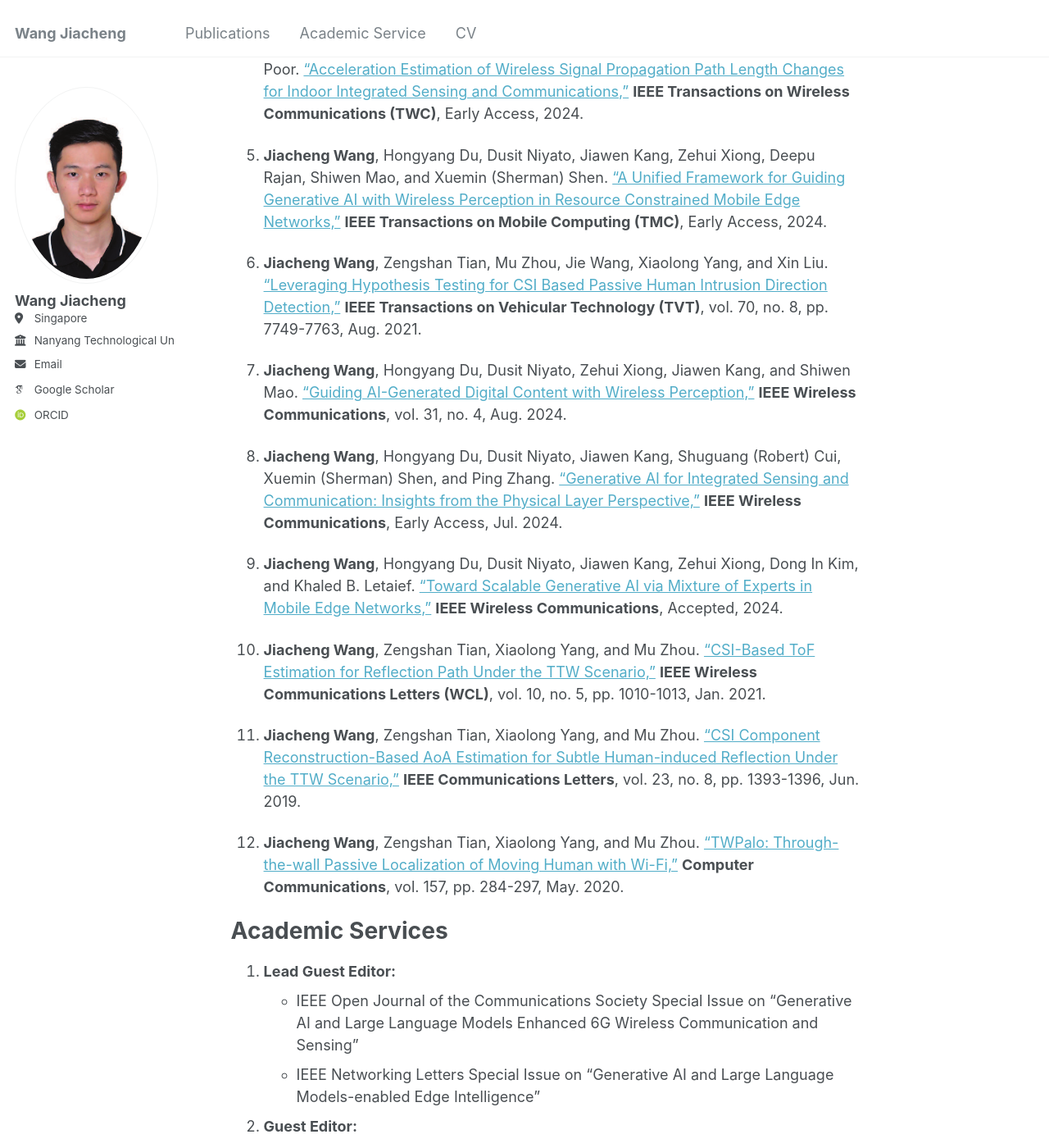
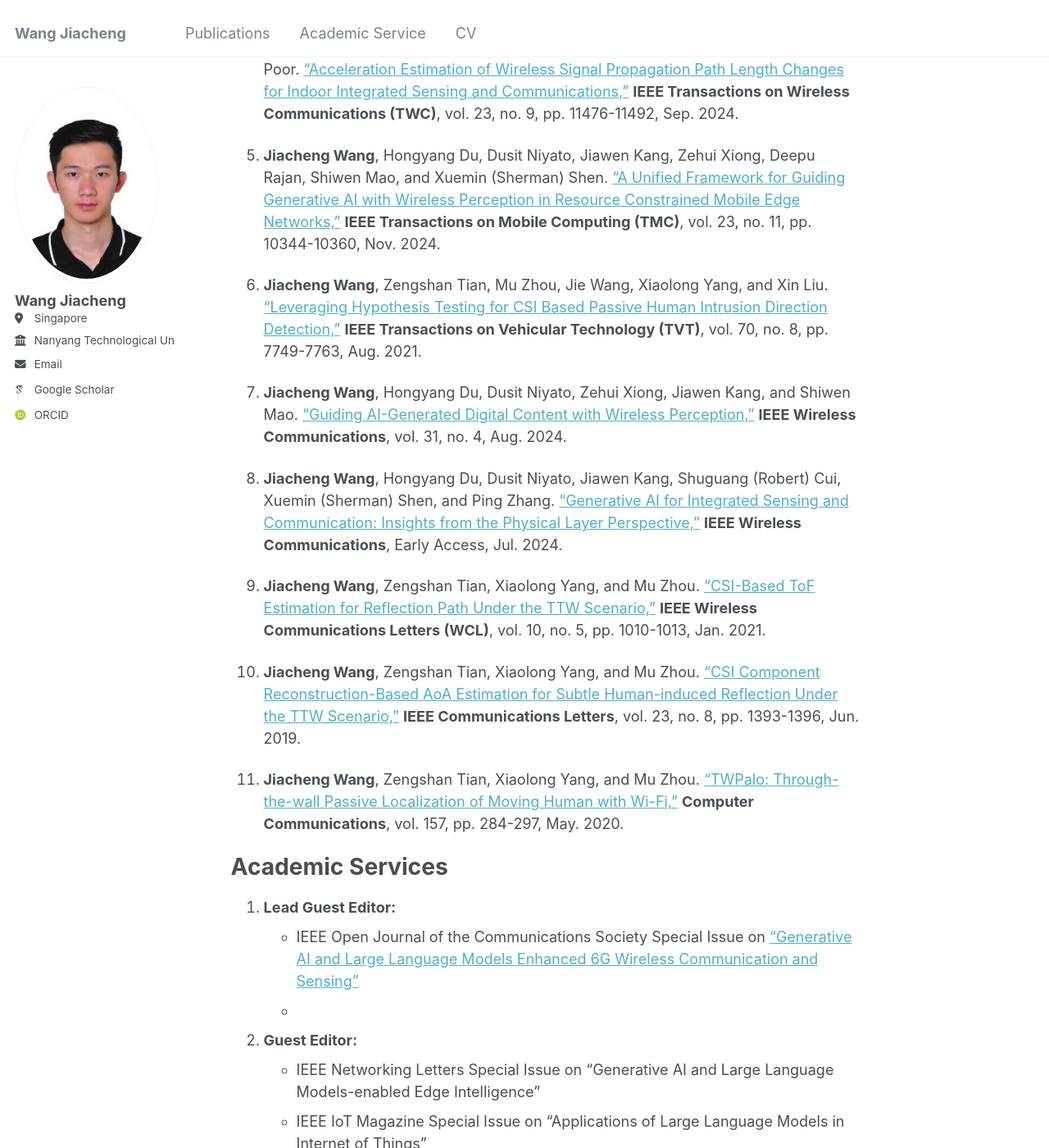
Before and after one commit to W-JiaCheng/W-JiaCheng.github.io, a Jekyll site: the page built from _pages/about.md, in a window 1280 px wide and 1400 px high, scrolled down 1206 px. Shown: the whole window at 82% size. Built offline with Jekyll 4.4.1, drawn with Linux system fonts in a browser that asks for light colours; some web fonts are replaced; some of the changed text lies outside the part shown.

Commit message:
Update about.md

```diff
--- a/_pages/about.md
+++ b/_pages/about.md
@@ -15,65 +15,63 @@ Prior to my current position, I received my Ph.D. degree from the School of Comm
 My research primarily centers around **Wireless Sensing and Generative AI**. Our key objectives include:
 
 1. Wireless Sensing:
-   - Through-the-wall detection and localization
-   - CSI-based human activity recognition
+   - Signal parameter estimation for wireless sensing
+   - CSI-based human detection, localization, and activity recognition
    - Integrated sensing and communications (ISAC)
 
-2. Generative AI for Communications:
+2. Generative AI (GenAI) for wireless sensing and communications:
    - Generative AI-assisted wireless sensing
    - Semantic communications
-   - Edge intelligence and network optimization
+   - GenAI-based edge intelligence and network optimization
 
 ---
 
 Selected First-author Papers
 ======
-1. **Jiacheng Wang**, Hongyang Du, Dusit Niyato, Zehui Xiong, Jiawen Kang, Bo Ai, Zhu Han, and Dong In Kim. ["Generative Artificial Intelligence Assisted Wireless Sensing: Human Flow Detection in Practical Communication Environments,"](https://ieeexplore.ieee.org/) **IEEE Journal on Selected Areas in Communications (JSAC)**, accepted, 2024.
+1. **Jiacheng Wang**, Hongyang Du, Dusit Niyato, Zehui Xiong, Jiawen Kang, Bo Ai, Zhu Han, and Dong In Kim. ["Generative Artificial Intelligence Assisted Wireless Sensing: Human Flow Detection in Practical Communication Environments,"](https://ieeexplore.ieee.org/document/10557650) **IEEE Journal on Selected Areas in Communications (JSAC)**, accepted, 2024.
 
-2. **Jiacheng Wang**, Hongyang Du, Dusit Niyato, Mu Zhou, Jiawen Kang, Zehui Xiong, and Abbas Jamalipour. ["Through the Wall Detection and Localization of Autonomous Mobile Device in Indoor Scenario,"](https://ieeexplore.ieee.org/) **IEEE Journal on Selected Areas in Communications (JSAC)**, vol. 42, no. 1, pp. 161-176, Jan. 2024.
+2. **Jiacheng Wang**, Hongyang Du, Dusit Niyato, Mu Zhou, Jiawen Kang, Zehui Xiong, and Abbas Jamalipour. ["Through the Wall Detection and Localization of Autonomous Mobile Device in Indoor Scenario,"](https://ieeexplore.ieee.org/document/10274422) **IEEE Journal on Selected Areas in Communications (JSAC)**, vol. 42, no. 1, pp. 161-176, Jan. 2024.
 
-3. **Jiacheng Wang**, Hongyang Du, Zengshan Tian, Dusit Niyato, Jiawen Kang, and Xuemin (Sherman) Shen. ["Semantic-aware Sensing Information Transmission for Metaverse: A Contest Theoretic Approach,"](https://ieeexplore.ieee.org/) **IEEE Transactions on Wireless Communications (TWC)**, vol. 22, no. 8, pp. 5214-5228, Aug. 2023.
+3. **Jiacheng Wang**, Hongyang Du, Zengshan Tian, Dusit Niyato, Jiawen Kang, and Xuemin (Sherman) Shen. ["Semantic-aware Sensing Information Transmission for Metaverse: A Contest Theoretic Approach,"](https://ieeexplore.ieee.org/document/10007890) **IEEE Transactions on Wireless Communications (TWC)**, vol. 22, no. 8, pp. 5214-5228, Aug. 2023.
 
-4. **Jiacheng Wang**, Hongyang Du, Dusit Niyato, Mu Zhou, Jiawen Kang, and H. Vincent Poor. ["Acceleration Estimation of Wireless Signal Propagation Path Length Changes for Indoor Integrated Sensing and Communications,"](https://ieeexplore.ieee.org/) **IEEE Transactions on Wireless Communications (TWC)**, Early Access, 2024.
+4. **Jiacheng Wang**, Hongyang Du, Dusit Niyato, Mu Zhou, Jiawen Kang, and H. Vincent Poor. ["Acceleration Estimation of Wireless Signal Propagation Path Length Changes for Indoor Integrated Sensing and Communications,"](https://ieeexplore.ieee.org/document/10496520) **IEEE Transactions on Wireless Communications (TWC)**, vol. 23, no. 9, pp. 11476-11492, Sep. 2024.
 
-5. **Jiacheng Wang**, Hongyang Du, Dusit Niyato, Jiawen Kang, Zehui Xiong, Deepu Rajan, Shiwen Mao, and Xuemin (Sherman) Shen. ["A Unified Framework for Guiding Generative AI with Wireless Perception in Resource Constrained Mobile Edge Networks,"](https://ieeexplore.ieee.org/) **IEEE Transactions on Mobile Computing (TMC)**, Early Access, 2024.
+5. **Jiacheng Wang**, Hongyang Du, Dusit Niyato, Jiawen Kang, Zehui Xiong, Deepu Rajan, Shiwen Mao, and Xuemin (Sherman) Shen. ["A Unified Framework for Guiding Generative AI with Wireless Perception in Resource Constrained Mobile Edge Networks,"](https://ieeexplore.ieee.org/document/10472660) **IEEE Transactions on Mobile Computing (TMC)**, vol. 23, no. 11, pp. 10344-10360, Nov. 2024.
 
-6. **Jiacheng Wang**, Zengshan Tian, Mu Zhou, Jie Wang, Xiaolong Yang, and Xin Liu. ["Leveraging Hypothesis Testing for CSI Based Passive Human Intrusion Direction Detection,"](https://ieeexplore.ieee.org/) **IEEE Transactions on Vehicular Technology (TVT)**, vol. 70, no. 8, pp. 7749-7763, Aug. 2021.
+6. **Jiacheng Wang**, Zengshan Tian, Mu Zhou, Jie Wang, Xiaolong Yang, and Xin Liu. ["Leveraging Hypothesis Testing for CSI Based Passive Human Intrusion Direction Detection,"](https://ieeexplore.ieee.org/document/9462330) **IEEE Transactions on Vehicular Technology (TVT)**, vol. 70, no. 8, pp. 7749-7763, Aug. 2021.
 
-7. **Jiacheng Wang**, Hongyang Du, Dusit Niyato, Zehui Xiong, Jiawen Kang, and Shiwen Mao. ["Guiding AI-Generated Digital Content with Wireless Perception,"](https://ieeexplore.ieee.org/) **IEEE Wireless Communications**, vol. 31, no. 4, Aug. 2024.
+7. **Jiacheng Wang**, Hongyang Du, Dusit Niyato, Zehui Xiong, Jiawen Kang, and Shiwen Mao. ["Guiding AI-Generated Digital Content with Wireless Perception,"](https://ieeexplore.ieee.org/document/10515205) **IEEE Wireless Communications**, vol. 31, no. 4, Aug. 2024.
 
-8. **Jiacheng Wang**, Hongyang Du, Dusit Niyato, Jiawen Kang, Shuguang (Robert) Cui, Xuemin (Sherman) Shen, and Ping Zhang. ["Generative AI for Integrated Sensing and Communication: Insights from the Physical Layer Perspective,"](https://ieeexplore.ieee.org/) **IEEE Wireless Communications**, Early Access, Jul. 2024.
+8. **Jiacheng Wang**, Hongyang Du, Dusit Niyato, Jiawen Kang, Shuguang (Robert) Cui, Xuemin (Sherman) Shen, and Ping Zhang. ["Generative AI for Integrated Sensing and Communication: Insights from the Physical Layer Perspective,"](https://ieeexplore.ieee.org/document/10599123) **IEEE Wireless Communications**, Early Access, Jul. 2024.
 
-9. **Jiacheng Wang**, Hongyang Du, Dusit Niyato, Jiawen Kang, Zehui Xiong, Dong In Kim, and Khaled B. Letaief. ["Toward Scalable Generative AI via Mixture of Experts in Mobile Edge Networks,"](https://ieeexplore.ieee.org/) **IEEE Wireless Communications**, Accepted, 2024.
+9. **Jiacheng Wang**, Zengshan Tian, Xiaolong Yang, and Mu Zhou. ["CSI-Based ToF Estimation for Reflection Path Under the TTW Scenario,"](https://ieeexplore.ieee.org/document/9336064) **IEEE Wireless Communications Letters (WCL)**, vol. 10, no. 5, pp. 1010-1013, Jan. 2021.
 
-10. **Jiacheng Wang**, Zengshan Tian, Xiaolong Yang, and Mu Zhou. ["CSI-Based ToF Estimation for Reflection Path Under the TTW Scenario,"](https://ieeexplore.ieee.org/) **IEEE Wireless Communications Letters (WCL)**, vol. 10, no. 5, pp. 1010-1013, Jan. 2021.
+10. **Jiacheng Wang**, Zengshan Tian, Xiaolong Yang, and Mu Zhou. ["CSI Component Reconstruction-Based AoA Estimation for Subtle Human-induced Reflection Under the TTW Scenario,"](https://ieeexplore.ieee.org/document/8732406) **IEEE Communications Letters**, vol. 23, no. 8, pp. 1393-1396, Jun. 2019.
 
-11. **Jiacheng Wang**, Zengshan Tian, Xiaolong Yang, and Mu Zhou. ["CSI Component Reconstruction-Based AoA Estimation for Subtle Human-induced Reflection Under the TTW Scenario,"](https://ieeexplore.ieee.org/) **IEEE Communications Letters**, vol. 23, no. 8, pp. 1393-1396, Jun. 2019.
-
-12. **Jiacheng Wang**, Zengshan Tian, Xiaolong Yang, and Mu Zhou. ["TWPalo: Through-the-wall Passive Localization of Moving Human with Wi-Fi,"](https://ieeexplore.ieee.org/) **Computer Communications**, vol. 157, pp. 284-297, May. 2020.
+11. **Jiacheng Wang**, Zengshan Tian, Xiaolong Yang, and Mu Zhou. ["TWPalo: Through-the-wall Passive Localization of Moving Human with Wi-Fi,"](https://www.sciencedirect.com/science/article/pii/S0140366419310576) **Computer Communications**, vol. 157, pp. 284-297, May. 2020.
 
 
 
 Academic Services
 ======
 1. **Lead Guest Editor:**
-   - IEEE Open Journal of the Communications Society Special Issue on "Generative AI and Large Language Models Enhanced 6G Wireless Communication and Sensing"
+   - IEEE Open Journal of the Communications Society Special Issue on  ["Generative AI and Large Language Models Enhanced 6G Wireless Communication and Sensing"](https://www.comsoc.org/publications/journals/ieee-ojcoms/cfp/generative-ai-and-large-language-models-enhanced-6g-wireless)
+   -
+2. **Guest Editor:**
    - IEEE Networking Letters Special Issue on "Generative AI and Large Language Models-enabled Edge Intelligence"
-
-2. **Guest Editor:**
    - IEEE IoT Magazine Special Issue on "Applications of Large Language Models in Internet of Things"
    - MDPI Electronics Special Issue on "Network Security Management in Heterogeneous Networks"
 
-3. **Lead Contributor:**
+4. **Lead Contributor:**
    - IEEE ComSoc Best Readings "Generative AI and Large Language Models for Networking"
 
-4. **Conference Services:**
+5. **Conference Services:**
    - Tutorial Speaker, "Generative Artificial Intelligence-empowered Networks: Optimization and Applications", 2024 IEEE ICCC
    - Web Chair, IEEE International Conference on Internet of Things (iThings 2023)
    - Publication Chair, IEEE International Conference on Metaverse (Metaverse 2024)
    - TPC Member: IEEE ICC, Globecom, PIMRC, WCNC, VTC, ICCC
 
-5. **Journal Reviewer:**
+6. **Journal Reviewer:**
    - IEEE COMST, JSAC, TMC, TIFS, TC, TWC, TVT, TCCN, WCM, NETWORK, WCL
 
 ---
```
